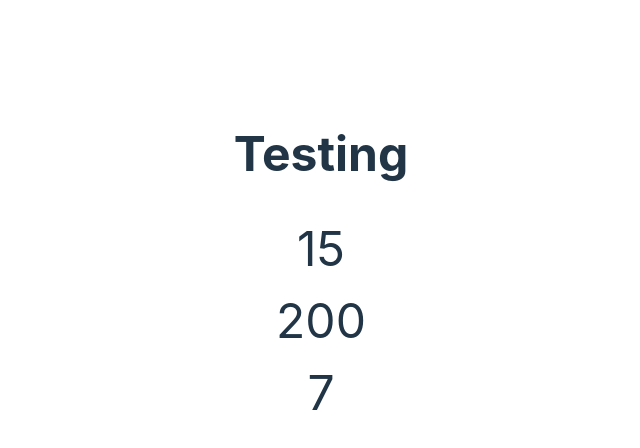
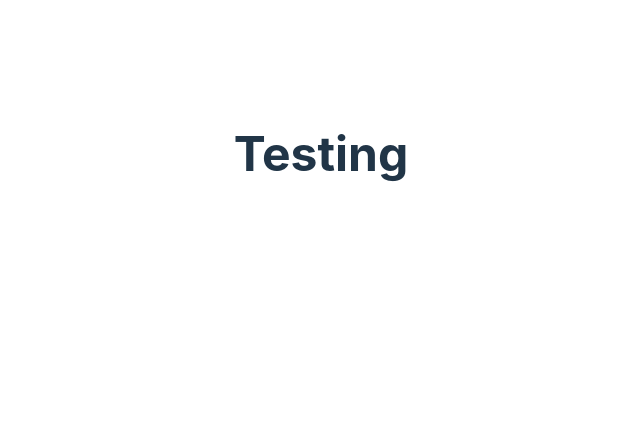
Before and after one commit to MandySpaan/JavaScript_PracticeSolutions, a React (Vite) app: page / in a window 1280 px wide. Shown: the top 448 px of the page, without its empty margins (319-959 px from the left). Built offline with nearby package versions, Linux system fonts and the light colour scheme.

Commit message:
feat: 2724.SortBy

```diff
--- a/src/App.jsx
+++ b/src/App.jsx
@@ -1,11 +1,11 @@
 import "./App.css";
-import FindSecondLargest from "./Problems/ChatGPT/Easy/FindSecondLargest";
+import SortBy from "./Problems/LeetCode/Easy/2724.SortBy";
 
 function App() {
   return (
     <>
       <h1>Testing</h1>
-      <FindSecondLargest />
+      <SortBy />
     </>
   );
 }
--- /dev/null
+++ b/src/Problems/LeetCode/Easy/2724.SortBy.jsx
@@ -0,0 +1,27 @@
+const SortBy = () => {
+  const sortBy = function (arr, fn) {
+    return arr.sort((a, b) => fn(a) - fn(b));
+  };
+  let arr = [5, 4, 1, 2, 3];
+  let fn = (x) => x;
+  let arr2 = [{ x: 1 }, { x: 0 }, { x: -1 }];
+  let fn2 = (d) => d.x;
+  let arr3 = [
+    [3, 4],
+    [5, 2],
+    [10, 1],
+  ];
+  let fn3 = (x) => x[1];
+  return (
+    <div>
+      {console.log(sortBy(arr, fn))}
+      <br />
+      {console.log(sortBy(arr2, fn2))}
+      <br />
+      {console.log(sortBy(arr3, fn3))}
+      <br />
+    </div>
+  );
+};
+
+export default SortBy;
```
